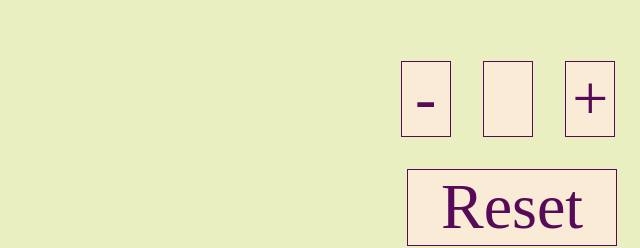
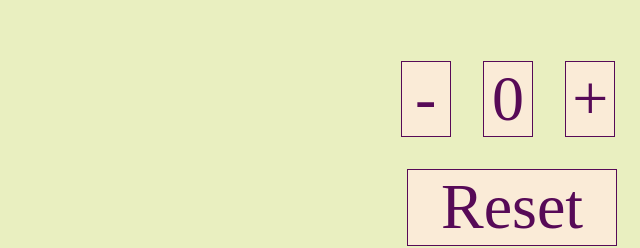
Before and after one commit to AyushTripathiIITP/JavascriptCounter, a plain HTML site: page index.html in a window 1280 px wide. Shown: the part 222-470 px from the top of the page, 132-772 px from the left. Drawn offline with Linux system fonts and the light colour scheme.

Commit message:
Update index.html

```diff
--- a/index.html
+++ b/index.html
@@ -5,7 +5,7 @@
    jsCounter
    </TITLE>
    <link rel="stylesheet" href="myStyle.css">
-   <script type="text/javascript" src="myJS.js"></script>
+   <script defer type="text/javascript" src="myJS.js"></script>
 </HEAD>
 <BODY bgcolor="#E9EFC0">
    <div class="bg">WELCOME TO JS COUNTER MACHINE</div>
```
